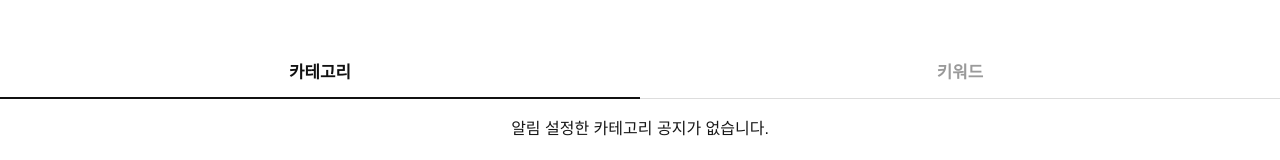
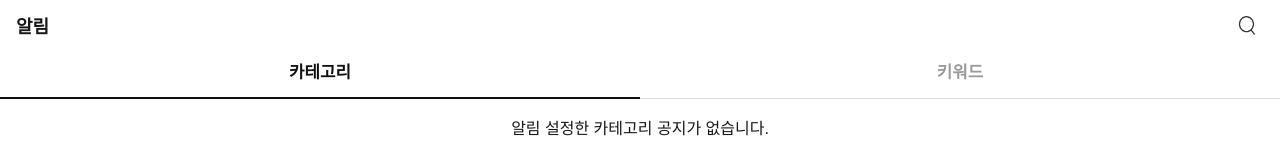
Before and after one commit to soonrimi/sch-notification-client, a Next.js app: page /notification in a window 1280 px wide. Shown: the top 160 px of the page. Built offline with nearby package versions, Linux system fonts and the light colour scheme.

Commit message:
design: 알림페이지 헤더 추가

```diff
--- a/src/Components/Head/Header.module.css
+++ b/src/Components/Head/Header.module.css
@@ -35,7 +35,7 @@
 }
 
 .bookmark_title {
-  font-weight: 600;
+  font-weight: bold;
   font-size: 18px;
 }
 
@@ -52,4 +52,5 @@
   align-items: center;
   gap: 8px;
 }
+
 /* ---------------------------------------------------------------------------------------- */
--- a/src/Components/Head/Header.tsx
+++ b/src/Components/Head/Header.tsx
@@ -7,6 +7,7 @@ import NoticeHeader, { NoticeHeaderProps } from './NoticeHeader';
 import SettingsHeader from './CategorySettingsHeader';
 import SearchHeader from './SearchHeader';
 import styles from './Header.module.css';
+import NotificationHeader from './NotificationHeader';
 
 export interface BookmarkHeaderProps {
   selectionMode: boolean;
@@ -67,6 +68,8 @@ export default function Header(props: HeaderProps) {
           onSearch={props.onSearch}
           disableInput={props.disableInput}
         />
+      ) : pageType === 'notification' ? (
+        <NotificationHeader />
       ) : null}
     </div>
   );
--- /dev/null
+++ b/src/Components/Head/NotificationHeader.tsx
@@ -0,0 +1,38 @@
+'use client';
+import { Stack, IconButton } from '@mui/material';
+import Image from 'next/image';
+import { useRouter } from 'next/navigation';
+import styles from './Header.module.css';
+
+export default function NotificationHeader() {
+  const router = useRouter();
+
+  return (
+    <Stack
+      direction="row"
+      alignItems="center"
+      justifyContent="space-between"
+      sx={{
+        px: 2,
+        height: 50,
+        backgroundColor: '#ffffff',
+      }}
+    >
+      <Stack direction="row" alignItems="center" spacing={1}>
+        <div className={styles.bookmark_title}>알림</div>
+      </Stack>
+
+      <Stack direction="row" alignItems="center">
+        <IconButton onClick={() => router.push('/search?scope=all')}>
+          <Image
+            src="/icons/search_icon.png"
+            alt="검색"
+            width={18}
+            height={21}
+            className={styles.icon_small}
+          />
+        </IconButton>
+      </Stack>
+    </Stack>
+  );
+}
--- a/src/app/notification/page.tsx
+++ b/src/app/notification/page.tsx
@@ -5,11 +5,15 @@ import NotificationTabs from './Components/NotificationTabs';
 import CategoryTab from './Components/CategoryTab';
 import KeywordTab from './Components/KeywordTab';
 
-export default function Notices() {
+export default function Notification() {
   const [tab, setTab] = useState<'category' | 'keyword'>('category');
 
   return (
-    <Layout headerProps={{ pageType: 'notification' }}>
+    <Layout
+      headerProps={{
+        pageType: 'notification',
+      }}
+    >
       <NotificationTabs value={tab} onChange={setTab} />
       {tab === 'category' ? <CategoryTab /> : <KeywordTab />}
     </Layout>
```
Also changed, not shown: src/mock/calendarDummy.ts (deleted, +0 -68 lines).
